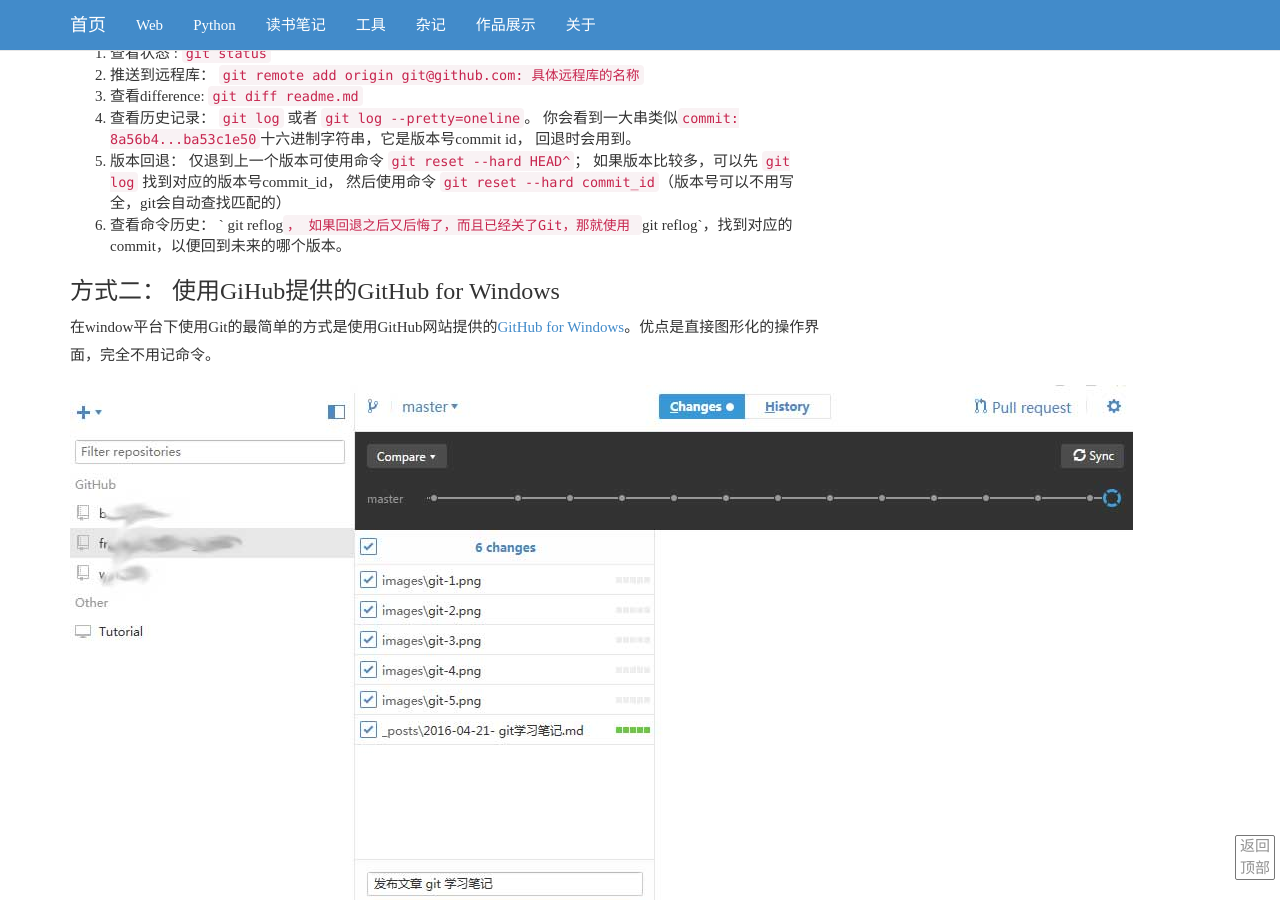
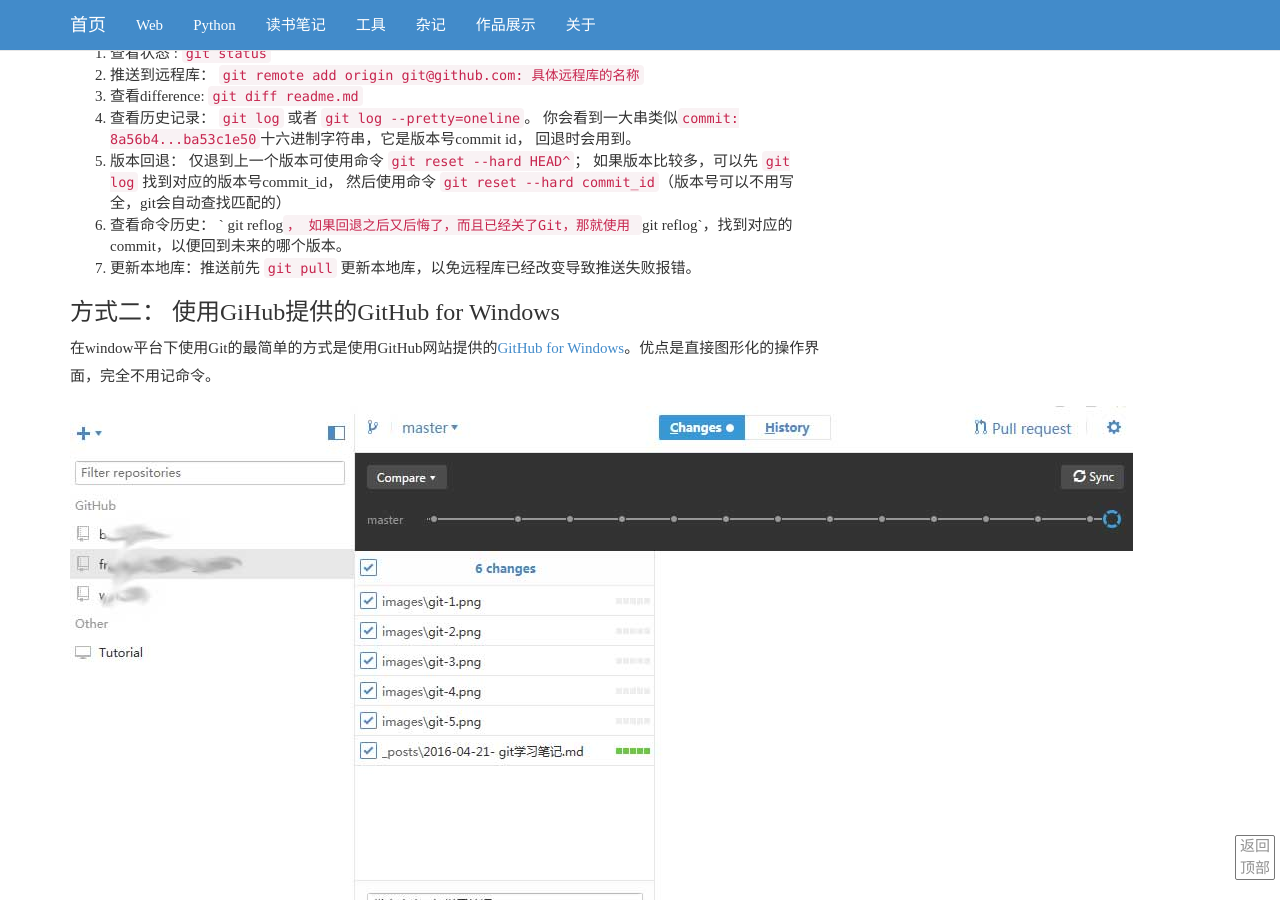
Before and after one commit to frankwang0909/blog_v1.0, a Jekyll site: the page built from _posts/2016-04-21- git学习笔记.md, in a window 1280 px wide and 900 px high, scrolled down 1956 px. Built offline with Jekyll 4.4.1, drawn with Linux system fonts in a browser that asks for light colours; nearby versions of some CDN libraries.

Commit message:
git学习笔记

```diff
--- a/_posts/2016-04-21- git学习笔记.md
+++ b/_posts/2016-04-21- git学习笔记.md
@@ -52,6 +52,7 @@
 你会看到一大串类似`commit: 8a56b4...ba53c1e50`十六进制字符串，它是版本号commit id， 回退时会用到。
 5.  版本回退： 仅退到上一个版本可使用命令 `git reset --hard HEAD^`； 如果版本比较多，可以先 `git log` 找到对应的版本号commit_id，  然后使用命令 `git reset --hard commit_id`（版本号可以不用写全，git会自动查找匹配的）
 6.  查看命令历史： ` git reflog`， 如果回退之后又后悔了，而且已经关了Git，那就使用 ` git reflog`，找到对应的commit，以便回到未来的哪个版本。
+7.  更新本地库：推送前先  `git pull` 更新本地库，以免远程库已经改变导致推送失败报错。
 
 
 ### 方式二： 使用GiHub提供的GitHub for Windows
```
